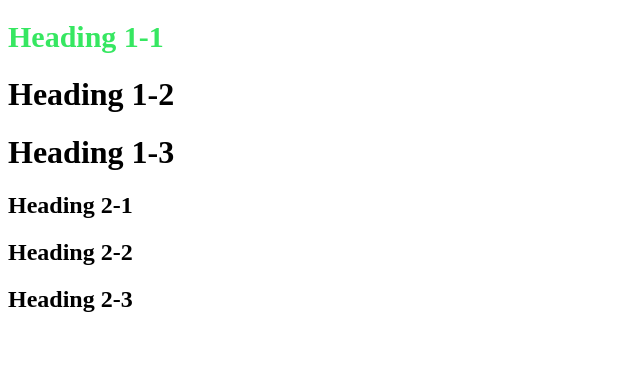
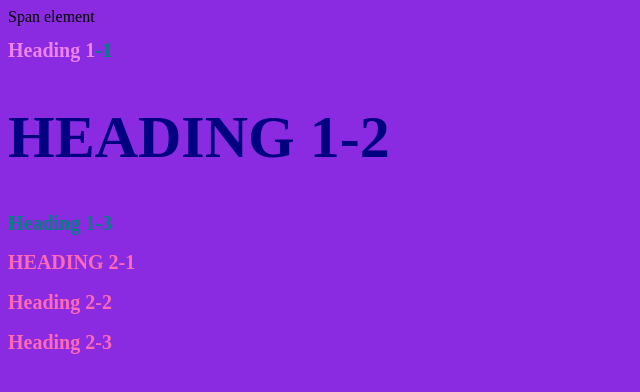
Before and after one commit to benedwards778/cartoon-hero, a plain HTML site: page styletest.html in a window 1280 px wide. Shown: the whole page, without its empty margins (0-640 px from the left). Drawn offline with Linux system fonts and the light colour scheme.

Commit message:
created css file and added colours and styling

```diff
--- /dev/null
+++ b/css/test.css
@@ -0,0 +1,28 @@
+body{
+    background-color:blueviolet;
+}
+
+h1{
+font-size: 20px;
+color: teal;
+}
+
+h2{
+color: hotpink;
+font-size: 20px;
+}
+.big{
+font-size: 60px;
+}
+
+.uppercase{
+text-transform: uppercase;
+}
+
+.big.uppercase{
+color: navy;
+}
+
+h1 span{
+color:violet;
+}
--- a/styletest.html
+++ b/styletest.html
@@ -3,14 +3,15 @@
 <html>
 <head>
     <title>Style test</title>
+    <link rel="stylesheet" type="text/css" href="css/test.css">
 </head>
 <body>
-    <h1 style="font-size: 30px; color: #36E761;"" >Heading 1-1</h1>
-    <h1>Heading 1-2</h1>
+    <span>Span element</span>
+    <h1><span>Heading 1</span>-1</h1>
+    <h1 class="big uppercase">Heading 1-2</h1>
     <h1>Heading 1-3</h1>
-    <h2>Heading 2-1</h2>
+    <h2 class="uppercase">Heading 2-1</h2>
     <h2>Heading 2-2</h2>
     <h2>Heading 2-3</h2>
-    </h1>
 </body>
 </html>
```
